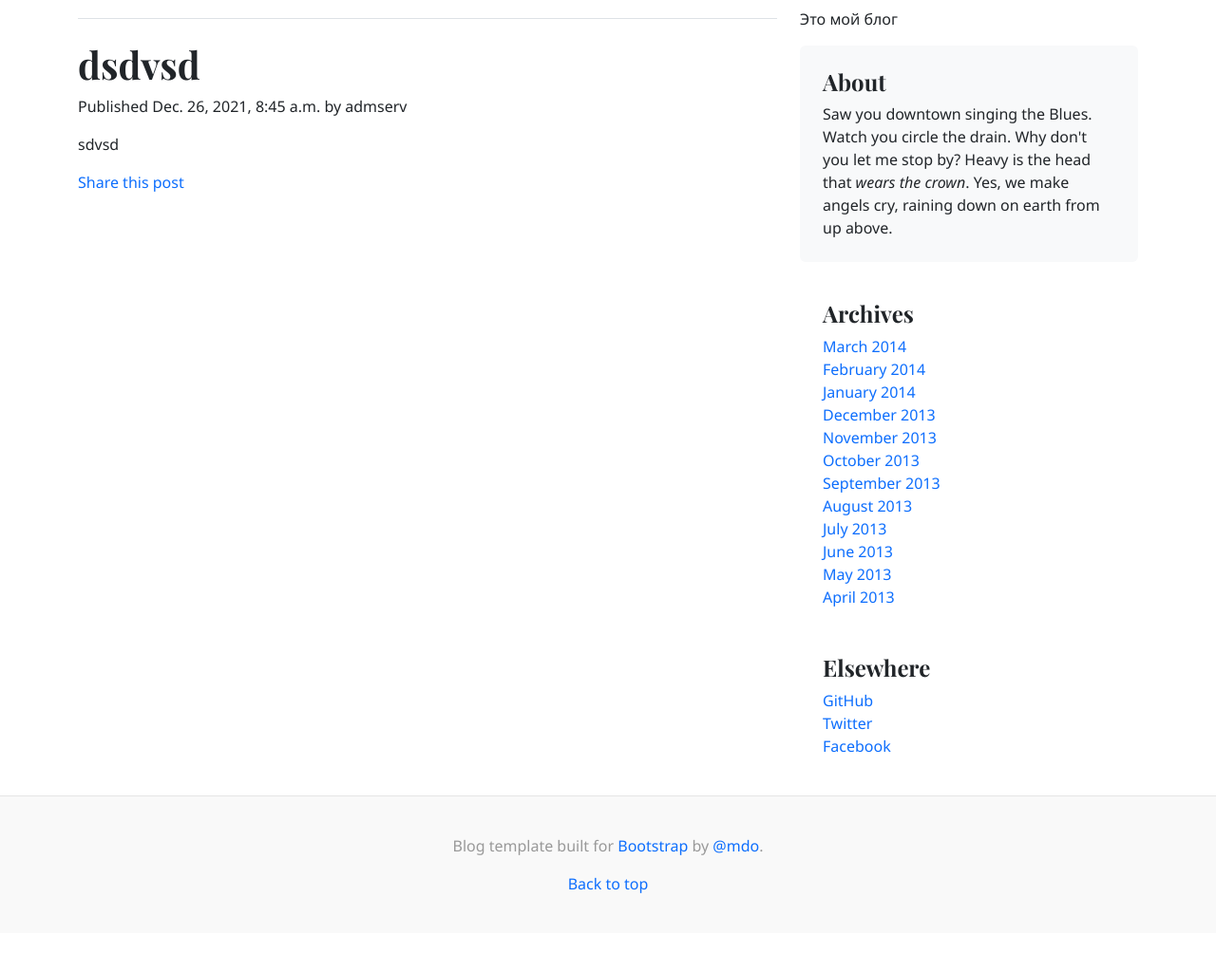
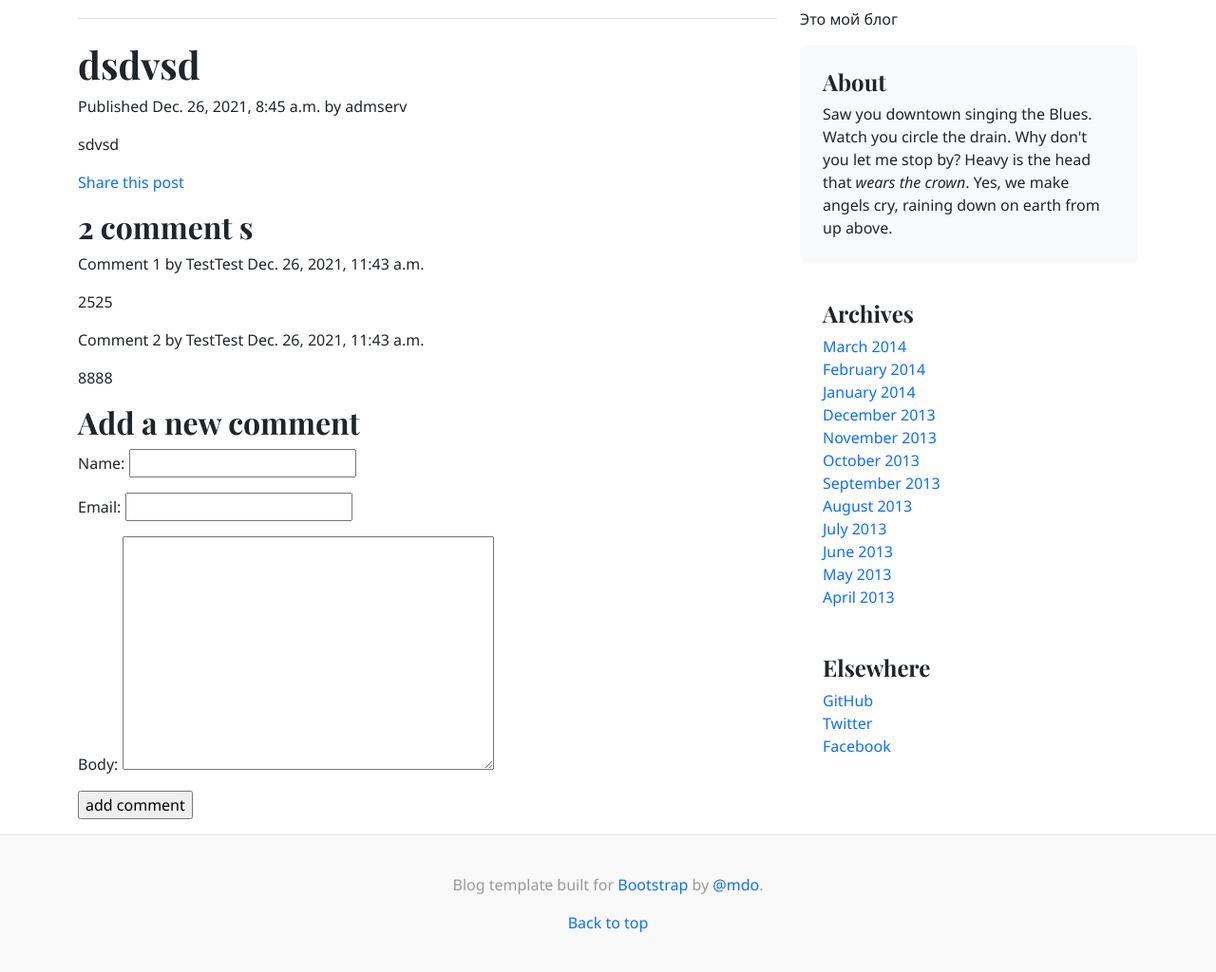
Before and after one commit to twoballs-ai/simpleblog, a Django app: a page that uses blog/templates/blog/post/detail.html in a window 1280 px wide. Shown: the part 805-1829 px from the top of the page at 95% size. Before the commit the page ends 1746 px from the top, so only its background shows below. Run offline with Django 4.2, Linux system fonts and the light colour scheme; data comes from the database, SQL or seed files in the repository; both versions use the stored data as it was after the commit; some libraries are stand-ins or nearby versions.

Commit message:
добавил систему комментариев

```diff
--- a/blog/models.py
+++ b/blog/models.py
@@ -39,8 +39,8 @@ class Post(models.Model):
 class Comment(models.Model):
     post = models.ForeignKey(Post, on_delete=models.CASCADE, related_name = 'comments')
     name = models.CharField(max_length=80)
-    email = models.EmailField
-    body = models.TextField
+    email = models.EmailField()
+    body = models.TextField()
     created = models.DateTimeField(auto_now_add=True)
     updated = models.DateTimeField(auto_now=True)
     active = models.BooleanField(default=True)
--- a/blog/templates/blog/post/detail.html
+++ b/blog/templates/blog/post/detail.html
@@ -7,4 +7,28 @@
     <p>
         <a href="{% url "blog:post_share" post.id %}">Share this post</a>
     </p>
+{% with comments.count as total_comments %}
+    <h2>{{ total_comments }} comment {{ total_comments|pluralize }}</h2>
+{% endwith %}
+{% for comment in comments %}
+    <div class = "comment">
+    <p class="info">
+        Comment {{ forloop.counter }} by {{ comment.name }}
+        {{ comment.created }}
+    </p>
+    {{ comment.body|linebreaks }}
+    </div>
+{% empty %}
+    <p>There are no comments yet.</p>
+{% endfor %}
+{%  if new_comment %}
+    <h2> Your comment has been added</h2>
+{% else %}
+    <h2>Add a new comment</h2>
+    <form action="." method = "post">
+        {{ comment_form.as_p }}
+        {% csrf_token %}
+        <p><input type="submit" value="add comment"></p>
+    </form>
+{% endif %}
 {% endblock %}
--- a/blog/views.py
+++ b/blog/views.py
@@ -1,9 +1,10 @@
 from django.shortcuts import render, get_object_or_404, redirect
-from .models import Post, Comment
 from django.core.paginator import Paginator, EmptyPage, PageNotAnInteger
 from django.views.generic import ListView
-from .forms import EmailPostForm
+from .forms import EmailPostForm, CommentForm
 from django.core.mail import send_mail
+from .models import Post, Comment
+from django.db.models import Count
 from django.http.response import HttpResponse
 from django.http import HttpResponse
 # Create your views here.
@@ -27,10 +28,22 @@ def post_list(request):
         posts = paginator.page(paginator.num_pages)
     return render(request, 'blog/post/list.html',{'posts':posts})
 
-#отоброжение страницы блога
+#отображение страницы блога
 def post_detail(request, year, month, day, post):
+    global comment_form
     post = get_object_or_404(Post, slug = post, status = 'published', publish__year =year, publish__month=month, publish__day=day)
-    return render(request, 'blog/post/detail.html', {'post':post})
+    comments = post.comments.filter(active=True)
+    new_comment = None
+    if request.method == 'POST':
+        comment_form = CommentForm(data = request.POST)
+        if comment_form.is_valid():
+            new_comment = comment_form.save(commit = False)
+            new_comment.post = post
+            new_comment.save()
+    else:
+        comment_form = CommentForm()
+    return render(request, 'blog/post/detail.html', {'post': post, 'comments': comments, 'new_comment': new_comment, 'comment_form': comment_form})
+
 
 def post_share(request, post_id):
     post = get_object_or_404(Post, id = post_id, status = 'published')
@@ -44,6 +57,6 @@ def post_share(request, post_id):
             message = 'Read "{}" at {}\n\n{}\'s comments:{}'.format(post.title, post_url, cd['name'], cd['comments'])
             send_mail(subject, message, 'admin@myblog.com', [cd['to']])
             sent = True
-    else:
-        form = EmailPostForm()
+        else:
+            form = EmailPostForm()
         return render(request, 'blog/post/share.html',{'post': post, 'form': form, 'sent': sent})
```
Also changed, not shown: blog/migrations/0001_initial.py (deleted), blog/migrations/0002_alter_post_managers.py (deleted), db.sqlite3.
